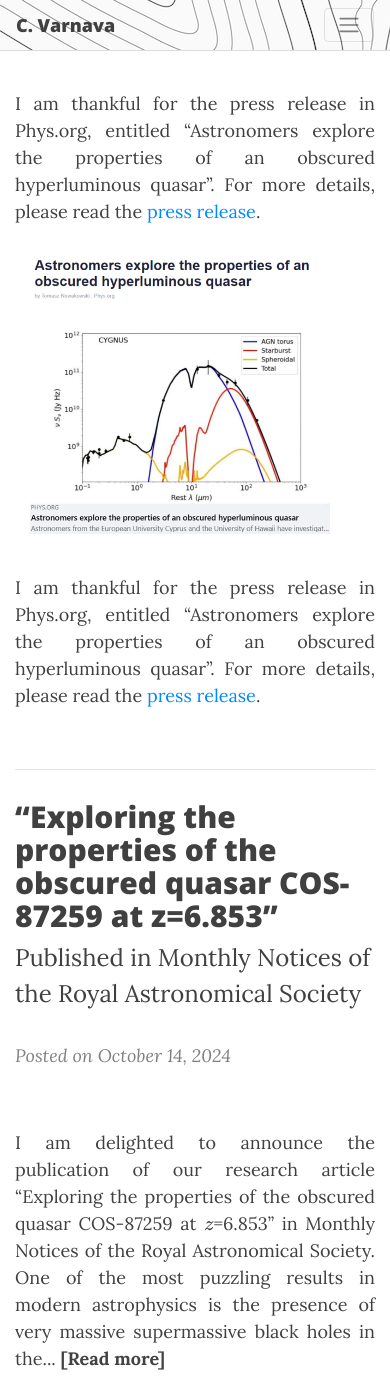
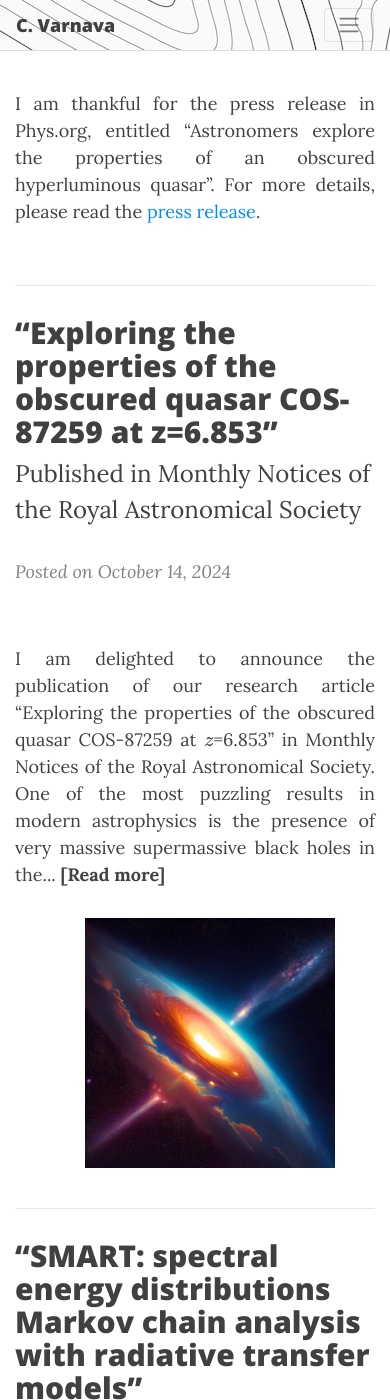
Before and after one commit to ch-var/ch-var.github.io, a Jekyll site: the page built from news.html, in a window 390 px wide and 1400 px high, scrolled down 719 px. Built offline with Jekyll 4.4.1, drawn with Linux system fonts in a browser that asks for light colours; formulas are drawn with MathJax 3.

Commit message:
Update news.html

```diff
--- a/news.html
+++ b/news.html
@@ -33,32 +33,6 @@
     }
   }
 </style>
-
-<div style="display: flex; justify-content: space-between; align-items: center; flex-wrap: wrap;">
-  <img src="/assets/img/press.png" style="max-width: 300px; height: auto; margin-right: 30px;"/>
-  <p style="text-align: justify; flex: 1;">I am thankful for the press release in Phys.org, entitled “Astronomers explore the properties of an obscured hyperluminous quasar”. For more details, please read the <a href="https://phys.org/news/2024-10-astronomers-explore-properties-obscured-hyperluminous.html">press release</a>.</p>
-</div>
-
-<style>
-  /* For smaller screens like mobile */
-  @media (max-width: 600px) {
-    div {
-      flex-direction: column; /* Stack the image and text vertically */
-      align-items: center; /* Center align items */
-    }
-
-    img {
-      margin-right: 0; /* Remove the right margin on small screens */
-      margin-bottom: 10px; /* Add some space between the image and text */
-      max-width: 100%; /* Make sure the image does not exceed the width */
-    }
-
-    p {
-      text-align: center; /* Center-align the text for mobile */
-    }
-  }
-</style>
-
 
 <p>
 <hr width="100%" size="2">
```
